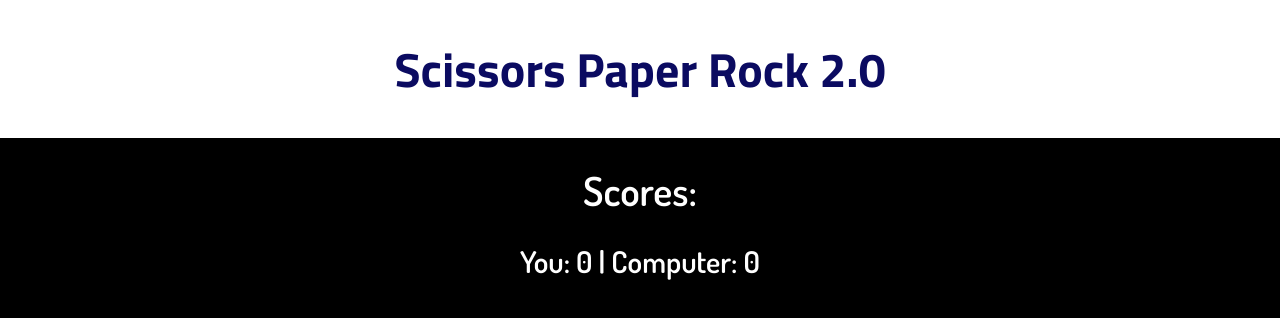
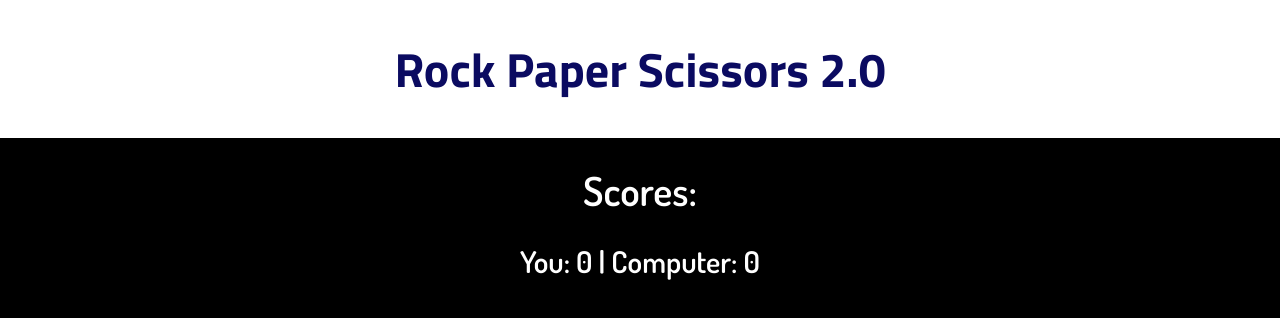
Before and after one commit to JustJeeCode/RockPaperScissors2.0, a plain HTML site: page index.html in a window 1280 px wide. Drawn offline with Linux system fonts and the light colour scheme.

Commit message:
working on images

```diff
--- a/index.html
+++ b/index.html
@@ -12,7 +12,7 @@
     <body>
         <!-- Header -->
         <header class="mid">
-            <h1>Scissors Paper Rock 2.0</h1>
+            <h1>Rock Paper Scissors 2.0</h1>
         </header>
 
         <!-- Scoreboard -->
```
Also changed, not shown: images/devil.png (added), images/dragon.png (added), images/gun.png (added), images/lightning.png (added), images/rock.png (added), images/water.png (added), 1 other file.
